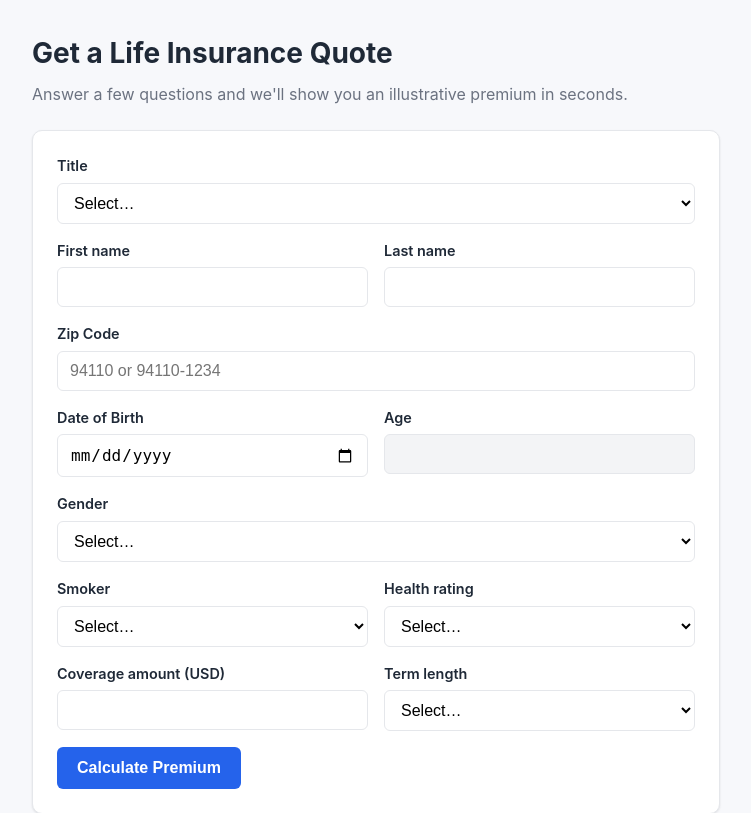
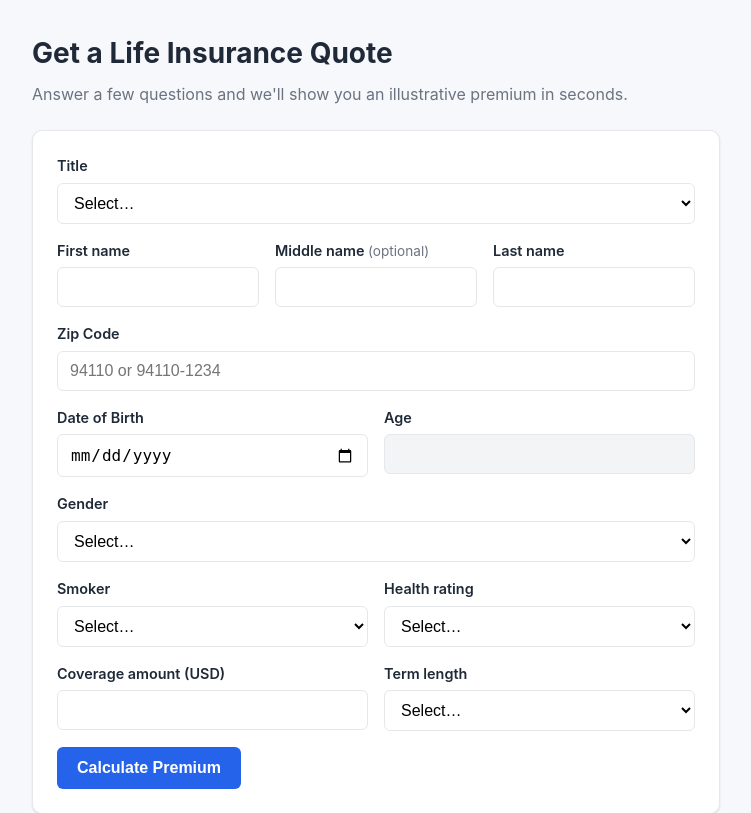
Before and after one commit to diro3307/simplelife-app, a FastAPI app: page / in a window 1280 px wide. Shown: the part 63-876 px from the top of the page, without its empty margins (264-1015 px from the left). Run offline with FastAPI, Linux system fonts and the light colour scheme.

Commit message:
feat(#40): add optional Middle Name field to quote form
Refs #40

```diff
--- a/webapp/main.py
+++ b/webapp/main.py
@@ -28,10 +28,17 @@ _ZIP_RE = re.compile(r"^\d{5}(-\d{4})?$")
 # ISO Date of Birth: YYYY-MM-DD.
 _DOB_RE = re.compile(r"^(\d{4})-(\d{2})-(\d{2})$")
 
+# Allowed pattern for name-style free-text fields: letters (including
+# accented), spaces, hyphens, and apostrophes. Used for the optional
+# Middle Name (issue #40) so users can enter values like "Jean-Paul",
+# "D'Angelo", or "Mary Ann" without tripping validation.
+_NAME_RE = re.compile(r"^[A-Za-zÀ-ɏḀ-ỿ' \-]+$")
+
 # Human-readable labels used in field-level validation messages.
 FIELD_LABELS: dict[str, str] = {
     "title": "Title",
     "first_name": "First name",
+    "middle_name": "Middle name",
     "last_name": "Last name",
     "zip_code": "Zip Code",
     "dob": "Date of Birth",
@@ -54,6 +61,7 @@ ALLOWED_TITLES: frozenset[str] = frozenset({"Mr", "Mrs", "Miss", "Ms", "Dr"})
 # Allowed maximum lengths for free-text fields (AC-4).
 TEXT_MAX_LENGTHS: dict[str, int] = {
     "first_name": 50,
+    "middle_name": 50,
     "last_name": 50,
     "zip_code": 10,
 }
@@ -100,6 +108,7 @@ app.mount("/static", StaticFiles(directory=str(BASE_DIR / "static")), name="stat
 class QuoteRequest(BaseModel):
     title: str = Field(default="", max_length=10)
     first_name: str = Field(min_length=1, max_length=50)
+    middle_name: str = Field(default="", max_length=50)
     last_name: str = Field(min_length=1, max_length=50)
     age: int = Field(ge=18, le=75)
     gender: str = Field(pattern="^(male|female|other)$")
@@ -119,6 +128,23 @@ class QuoteRequest(BaseModel):
             raise ValueError("must not be empty or whitespace-only")
         if len(trimmed) > 50:
             raise ValueError("must be 50 characters or fewer")
+        return trimmed
+
+    @field_validator("middle_name")
+    @classmethod
+    def _validate_middle_name(cls, value: str) -> str:
+        # Optional: empty / whitespace-only is fine.
+        if value is None:
+            return ""
+        trimmed = value.strip()
+        if not trimmed:
+            return ""
+        if len(trimmed) > 50:
+            raise ValueError("Middle name must be 50 characters or fewer")
+        if not _NAME_RE.match(trimmed):
+            raise ValueError(
+                "Middle name may only contain letters, spaces, hyphens, and apostrophes"
+            )
         return trimmed
 
     @field_validator("zip_code")
@@ -153,6 +179,7 @@ class QuoteRequest(BaseModel):
         return QuoteInput(
             title=self.title,
             first_name=self.first_name,
+            middle_name=self.middle_name,
             last_name=self.last_name,
             age=self.age,
             gender=self.gender,  # type: ignore[arg-type]
@@ -188,6 +215,7 @@ def _validate_form_fields(
     health: str,
     coverage_amount: str,
     term_years: str,
+    middle_name: str = "",
 ) -> tuple[dict[str, str], dict[str, object]]:
     """Run field-level validation across every required field on the quote form.
 
@@ -222,6 +250,21 @@ def _validate_form_fields(
             )
             continue
         parsed[fname] = trimmed
+
+    # --- Middle name (optional, issue #40) -------------------------------
+    middle_trimmed = (middle_name or "").strip()
+    if not middle_trimmed:
+        parsed["middle_name"] = ""
+    elif len(middle_trimmed) > TEXT_MAX_LENGTHS["middle_name"]:
+        field_errors["middle_name"] = (
+            "Middle name must be 50 characters or fewer"
+        )
+    elif not _NAME_RE.match(middle_trimmed):
+        field_errors["middle_name"] = (
+            "Middle name may only contain letters, spaces, hyphens, and apostrophes"
+        )
+    else:
+        parsed["middle_name"] = middle_trimmed
 
     # --- Zip Code (AC-1, AC-2, AC-4) -------------------------------------
     zip_trimmed = (zip_code or "").strip()
@@ -325,6 +368,7 @@ async def quote_form(
     request: Request,
     title: str = Form(""),
     first_name: str = Form(""),
+    middle_name: str = Form(""),
     last_name: str = Form(""),
     gender: str = Form(""),
     smoker: str = Form(""),
@@ -338,6 +382,7 @@ async def quote_form(
     submitted = {
         "title": title,
         "first_name": first_name,
+        "middle_name": middle_name,
         "last_name": last_name,
         "zip_code": zip_code,
         "dob": dob,
@@ -352,6 +397,7 @@ async def quote_form(
     field_errors, parsed = _validate_form_fields(
         title=title,
         first_name=first_name,
+        middle_name=middle_name,
         last_name=last_name,
         zip_code=zip_code,
         dob=dob,
@@ -387,6 +433,7 @@ async def quote_form(
         req = QuoteRequest(
             title=parsed.get("title", ""),  # type: ignore[arg-type]
             first_name=parsed["first_name"],  # type: ignore[arg-type]
+            middle_name=parsed.get("middle_name", ""),  # type: ignore[arg-type]
             last_name=parsed["last_name"],  # type: ignore[arg-type]
             age=derived_age,
             gender=parsed["gender"],  # type: ignore[arg-type]
@@ -441,11 +488,13 @@ async def api_quote(
     term_years: int,
     zip_code: str = "",
     title: str = "",
+    middle_name: str = "",
 ) -> JSONResponse:
     try:
         req = QuoteRequest(
             title=title,
             first_name=first_name,
+            middle_name=middle_name,
             last_name=last_name,
             age=age,
             gender=gender,
--- a/webapp/static/styles.css
+++ b/webapp/static/styles.css
@@ -98,10 +98,23 @@ body {
   gap: 16px;
 }
 
+.grid-3 {
+  display: grid;
+  grid-template-columns: 1fr 1fr 1fr;
+  gap: 16px;
+}
+
 @media (max-width: 560px) {
-  .grid-2 {
+  .grid-2,
+  .grid-3 {
     grid-template-columns: 1fr;
   }
+}
+
+.field-optional {
+  font-weight: 400;
+  color: var(--muted, #6b7280);
+  font-size: 0.85rem;
 }
 
 .field input[aria-invalid="true"] {
--- a/webapp/templates/index.html
+++ b/webapp/templates/index.html
@@ -45,7 +45,7 @@
     {% endif %}
   </div>
 
-  <div class="grid-2">
+  <div class="grid-3">
     <div class="field">
       <label for="first_name">First name</label>
       <input
@@ -63,6 +63,24 @@
       />
       {% if field_errors.get('first_name') %}
       <p class="field-error" id="first_name-error" data-testid="first_name-error">{{ field_errors['first_name'] }}</p>
+      {% endif %}
+    </div>
+    <div class="field">
+      <label for="middle_name">Middle name <span class="field-optional">(optional)</span></label>
+      <input
+        id="middle_name"
+        name="middle_name"
+        type="text"
+        maxlength="50"
+        autocomplete="additional-name"
+        spellcheck="false"
+        pattern="^[A-Za-zÀ-ɏḀ-ỿ' \-]+$"
+        value="{{ submitted.get('middle_name', '') }}"
+        {% if field_errors.get('middle_name') %}aria-invalid="true" aria-describedby="middle_name-error"{% endif %}
+        data-testid="middle_name"
+      />
+      {% if field_errors.get('middle_name') %}
+      <p class="field-error" id="middle_name-error" data-testid="middle_name-error">{{ field_errors['middle_name'] }}</p>
       {% endif %}
     </div>
     <div class="field">
@@ -348,7 +366,7 @@
     if (!form) return;
 
     var FIELD_IDS = [
-      'title', 'first_name', 'last_name', 'zip_code', 'dob',
+      'title', 'first_name', 'middle_name', 'last_name', 'zip_code', 'dob',
       'gender', 'smoker', 'health',
       'coverage_amount', 'term_years',
     ];
--- a/webapp/templates/quote.html
+++ b/webapp/templates/quote.html
@@ -3,7 +3,7 @@
 {% block content %}
 <section class="quote-result" data-testid="quote-result">
   <h1>Your Illustrative Quote</h1>
-  <p class="lede">Hello <strong data-testid="applicant-name">{% if applicant.title %}{{ applicant.title }} {% endif %}{{ applicant.first_name }} {{ applicant.last_name }}</strong> — here's your estimate.</p>
+  <p class="lede">Hello <strong data-testid="applicant-name">{% if applicant.title %}{{ applicant.title }} {% endif %}{{ applicant.first_name }}{% if applicant.middle_name %} {{ applicant.middle_name }}{% endif %} {{ applicant.last_name }}</strong> — here's your estimate.</p>
 
   <div class="quote-card">
     <div class="quote-row">
```
Also changed, not shown: webapp/quote_engine.py (+7 -2 lines).
